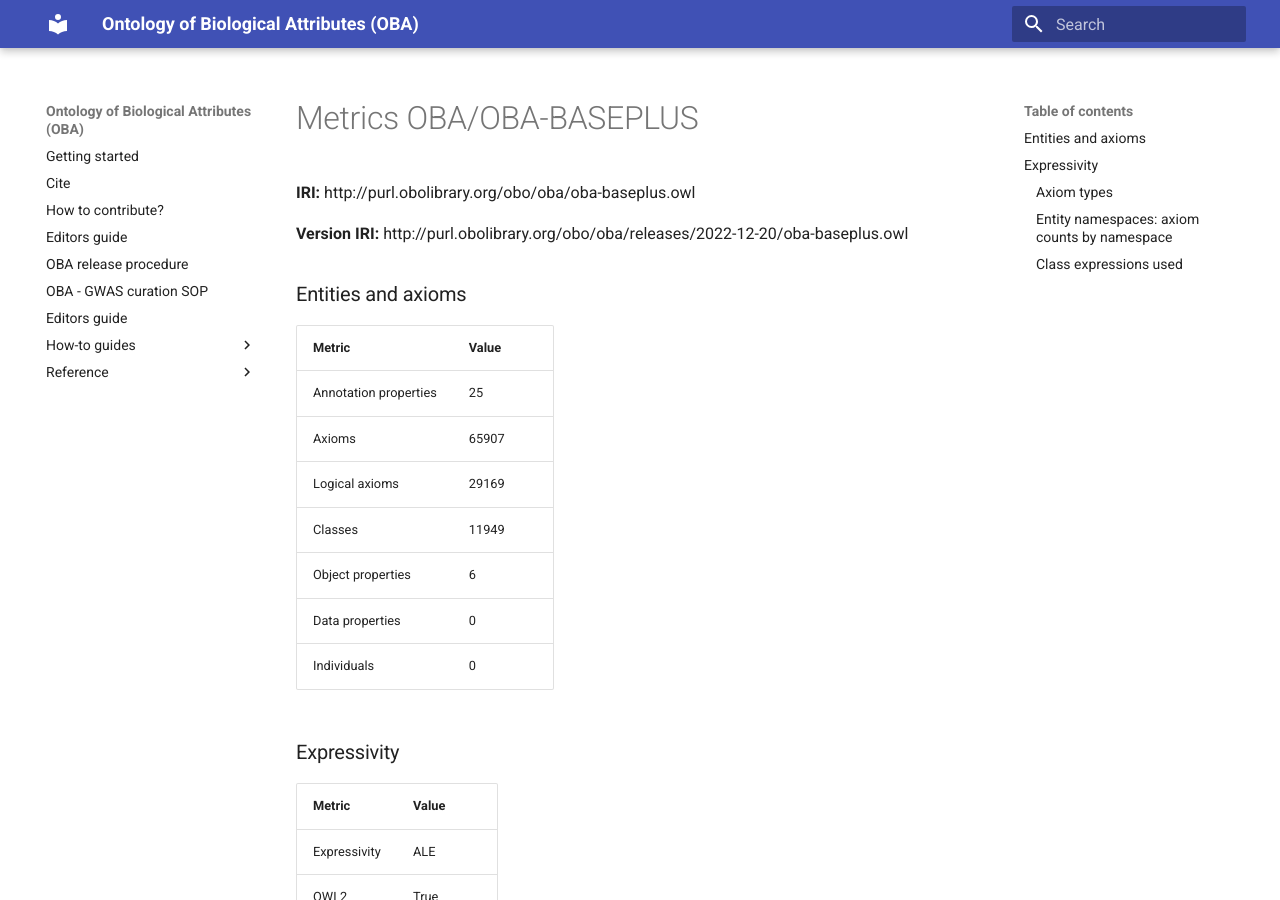
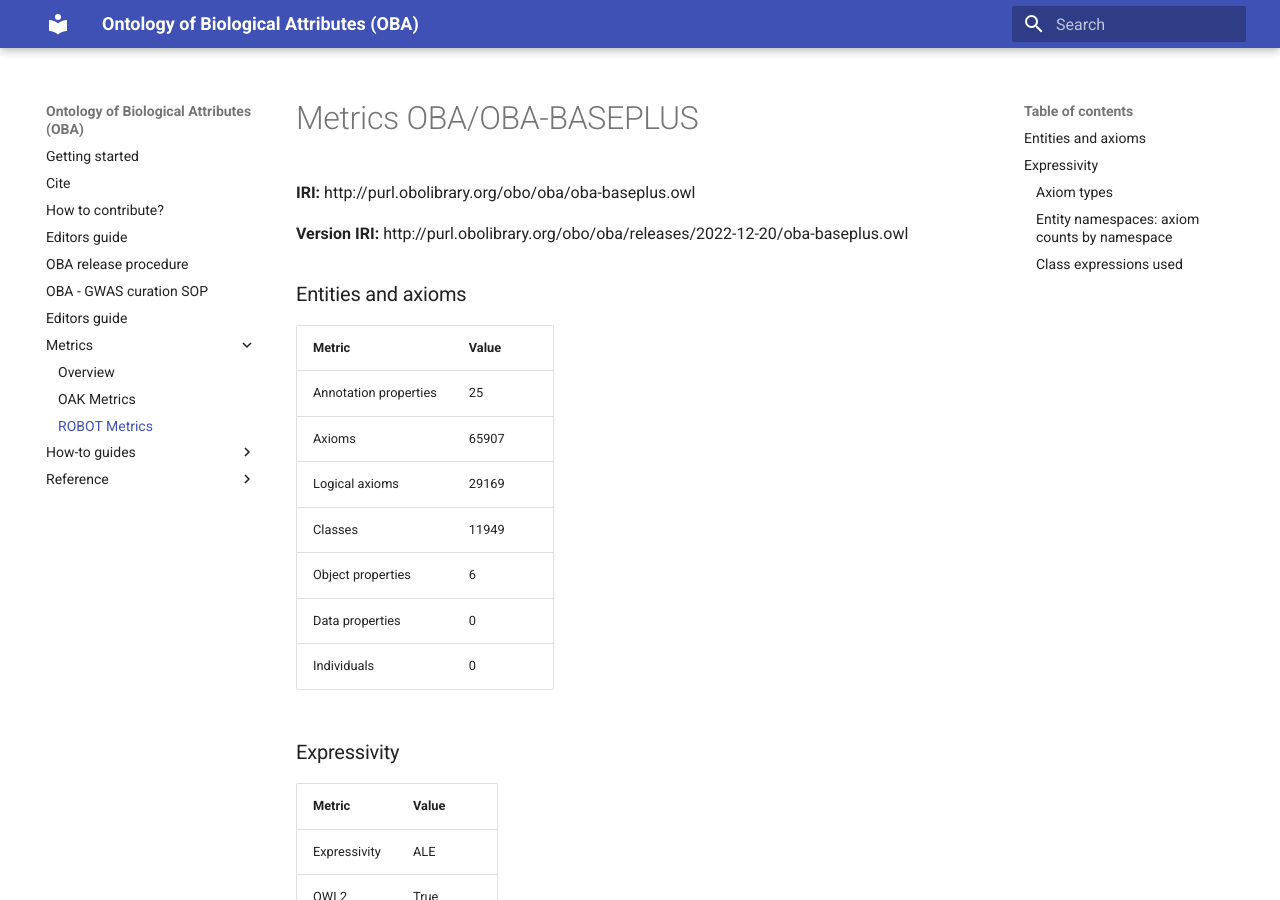
Before and after one commit to obophenotype/bio-attribute-ontology, an MkDocs documentation site: the page built from docs/robot-metrics.md, in a window 1280 px wide and 900 px high. Built offline with MkDocs 1.6.1 and Material for MkDocs 9.7.7, drawn with Linux system fonts in a browser that asks for light colours.

Commit message:
Update documentation

```diff
--- a/mkdocs.yaml
+++ b/mkdocs.yaml
@@ -8,6 +8,10 @@ nav:
   - OBA release procedure: oba-release-sop.md
   - OBA - GWAS curation SOP: oba-gwas-sop.md
   - Editors guide: editors-guide.md
+  - Metrics:
+      - Overview: metrics.md
+      - OAK Metrics: oak-metrics.md
+      - ROBOT Metrics: robot-metrics.md
   - How-to guides:
       - Standard ODK workflows:
           - Overview: odk-workflows/index.md
--- a/src/ontology/config/oak-metrics.md.jinja2
+++ b/src/ontology/config/oak-metrics.md.jinja2
@@ -5,3 +5,5 @@
 {% for ontology in ontologies %}
 * {{ ontology.id }} ({{ ontology.version }})
 {% endfor %}
+
+The raw data (ontology metrics) can be found [on GitHub](https://github.com/obophenotype/bio-attribute-ontology/tree/main/src/ontology/reports/oak-metrics.yml).
--- a/src/ontology/config/robot-metrics.md.jinja2
+++ b/src/ontology/config/robot-metrics.md.jinja2
@@ -50,6 +50,4 @@
 {% for key, value in metrics.class_expression_count.items() %}| {{ key }} | {{ value }} |
 {% endfor %}
 
-More information about the source can be found [in the documentation](../sources.md). The raw data (ontology metrics) can be found [on GitHub](https://github.com/obophenotype/bio-attribute-ontology/tree/main/src/ontology/reports/robot-metrics.json).
-
-You can make issues or ask questions about this source [here](https://github.com/monarch-initiative/mondo-ingest/issues).
+The raw data (ontology metrics) can be found [on GitHub](https://github.com/obophenotype/bio-attribute-ontology/tree/main/src/ontology/reports/robot-metrics.yml).
```
